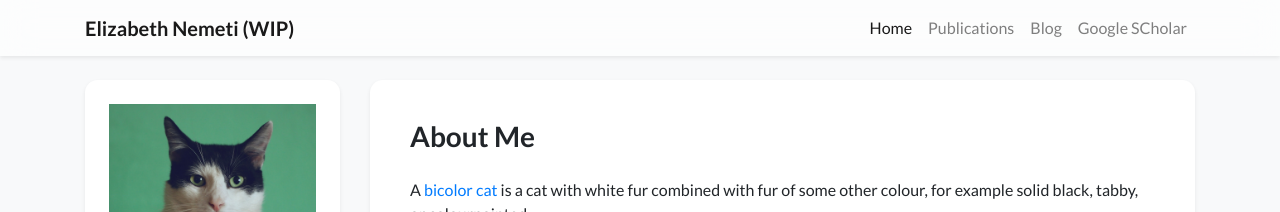
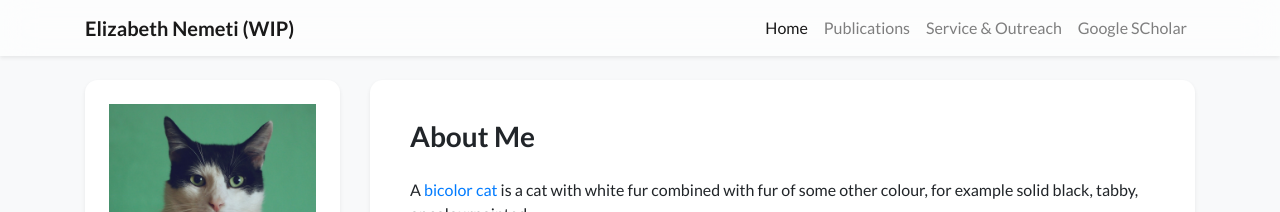
Before and after one commit to nemetielizabeth/nemetielizabeth.github.io, a Jekyll site: the page built from index.html, in a window 1280 px wide. Shown: the top 212 px of the page. Built offline with Jekyll 4.4.1, drawn with Linux system fonts in a browser that asks for light colours; nearby versions of some CDN libraries; a style sheet for code colours, icons or effects is not loaded.

Commit message:
Update navigation.yml

```diff
--- a/_data/navigation.yml
+++ b/_data/navigation.yml
@@ -5,7 +5,7 @@ pages:
   url: /
 - name: Publications
   url: /publications
-- name: Blog
+- name: Service & Outreach
   url: /blog
 - name: Google SCholar
   url: /showcase
```
